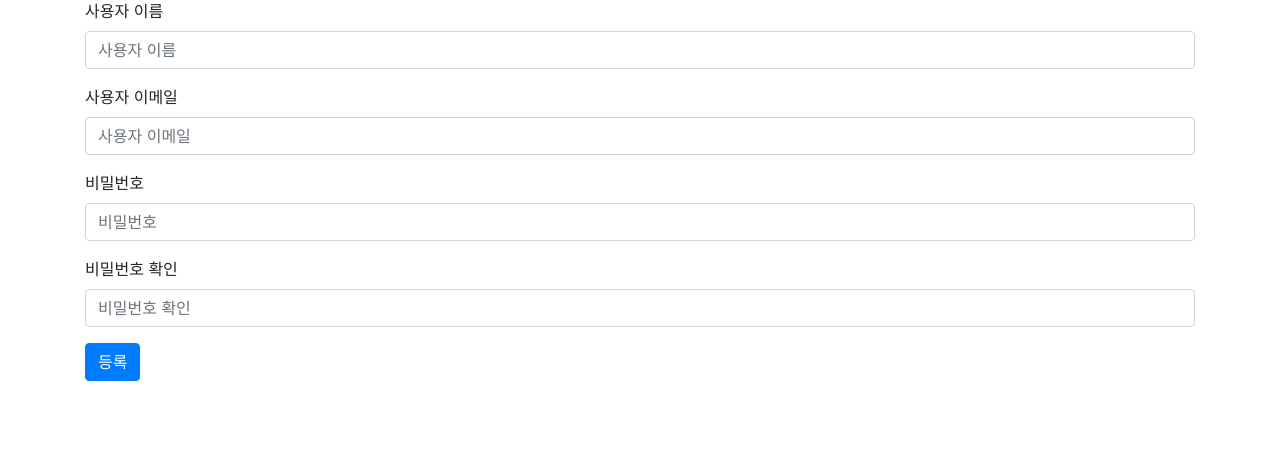
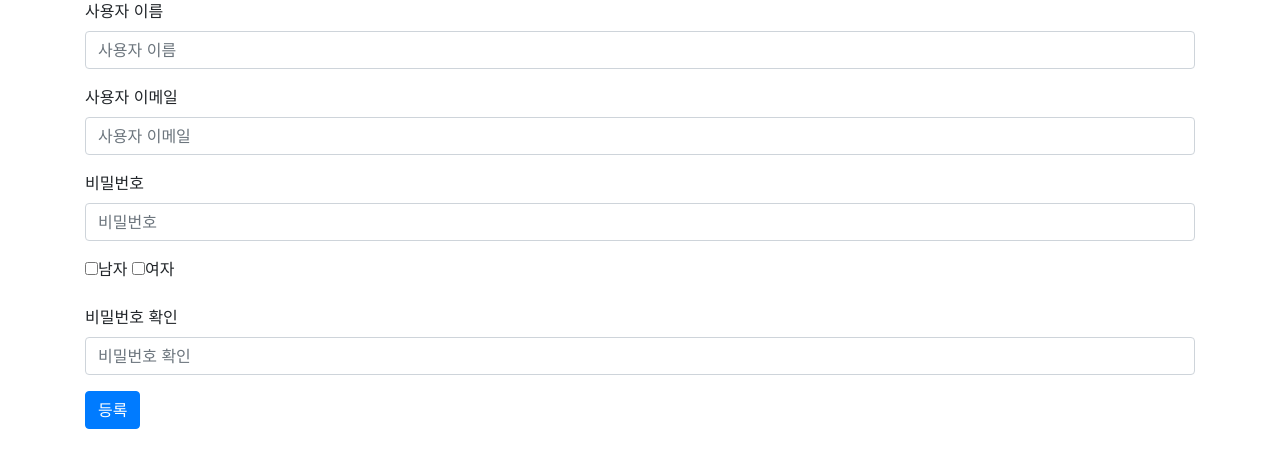
Before and after one commit to Srltas/3-1-OpenSource_Project, a Django app: page /users/signup/ in a window 1280 px wide. Shown: the part 201-669 px from the top of the page. Run offline with Django 3.2, Linux system fonts and the light colour scheme; some libraries are stand-ins or nearby versions.

Commit message:
회원가입 성별 기능 추가

```diff
--- a/django_project/templates/index.html
+++ b/django_project/templates/index.html
@@ -24,6 +24,8 @@
             <a class="navbar-brand">EzLibs</a>
             <form class="form-inline">
 
+                <!-- 여기에 장고 써서 로그인 확인, 유저정보 표시 등 해야함-->
+
                 <font color=white>환영합니다 유저 김동민 님</font>
                 <div class=btn-margin>
                 <button class="btn btn-outline-success my-2 my-sm-0" type="submit">Login</button>
--- a/django_project/templates/signup.html
+++ b/django_project/templates/signup.html
@@ -1,5 +1,21 @@
-<html>
+<!DOCTYPE html>
+<html lang="ko-kr">
 <head>
+    <title>회원 가입</title>
+
+    <script type="text/javascript">
+
+        function onCheckBox(checkBox){
+            var obj = document.getElementsByName("checkbox1");
+            for(var i=0; i<obj.length; i++){
+                if(obj[i] != checkBox){
+                    obj[i].checked=false;
+                }
+            }
+        }
+
+    </script>
+
     <meta charset="utf-8">
     <meta name="viwport" content="width=device-width, initial-scale=1, shrink-to-fit=no">
     <link rel="stylesheet" href="https://stackpath.bootstrapcdn.com/bootstrap/4.5.0/css/bootstrap.min.css" integrity="sha384-9aIt2nRpC12Uk9gS9baDl411NQApFmC26EwAOH8WgZl5MYYxFfc+NcPb1dKGj7Sk" crossorigin="anonymous">
@@ -34,6 +50,16 @@
                 <label for="password">비밀번호</label>
                 <input type="password" class="form-control" id="password" placeholder="비밀번호" name="password">
             </div>
+
+            <div class="form-group">
+                <label for="checkBoxMale">
+                    <input type="checkbox" name="checkbox1" id="checkBoxMale" value="male" onclick="onCheckBox(this)">남자</input>
+                </label>
+
+                <label for="checkBoxFemale">
+                    <input type="checkbox" name="checkbox1" id="checkBoxFemale" value="female" onClick="onCheckBox(this)">여자</input>
+                </label>
+            </div>
             <div class="form-group">
                 <label for="re-password">비밀번호 확인</label>
                 <input type="password" class="form-control" id="re-password" placeholder="비밀번호 확인" name="re-password">
```
